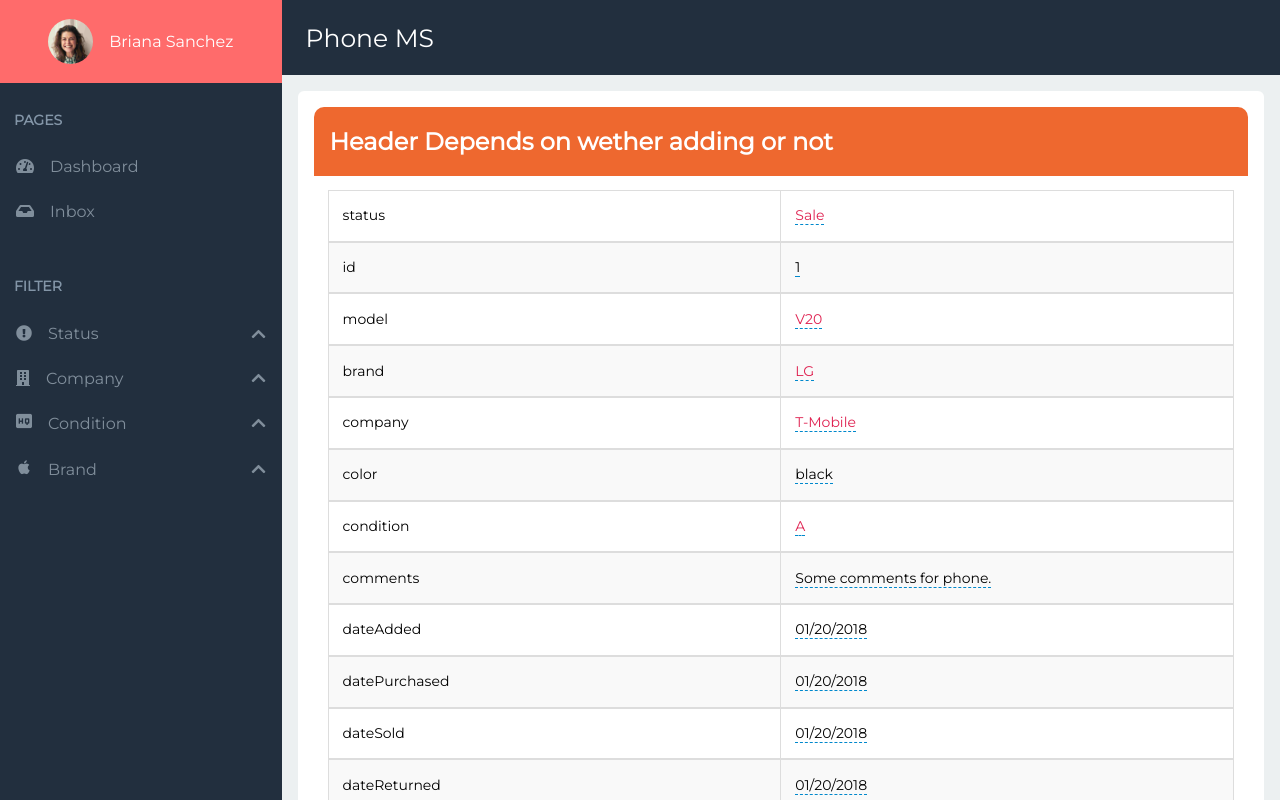
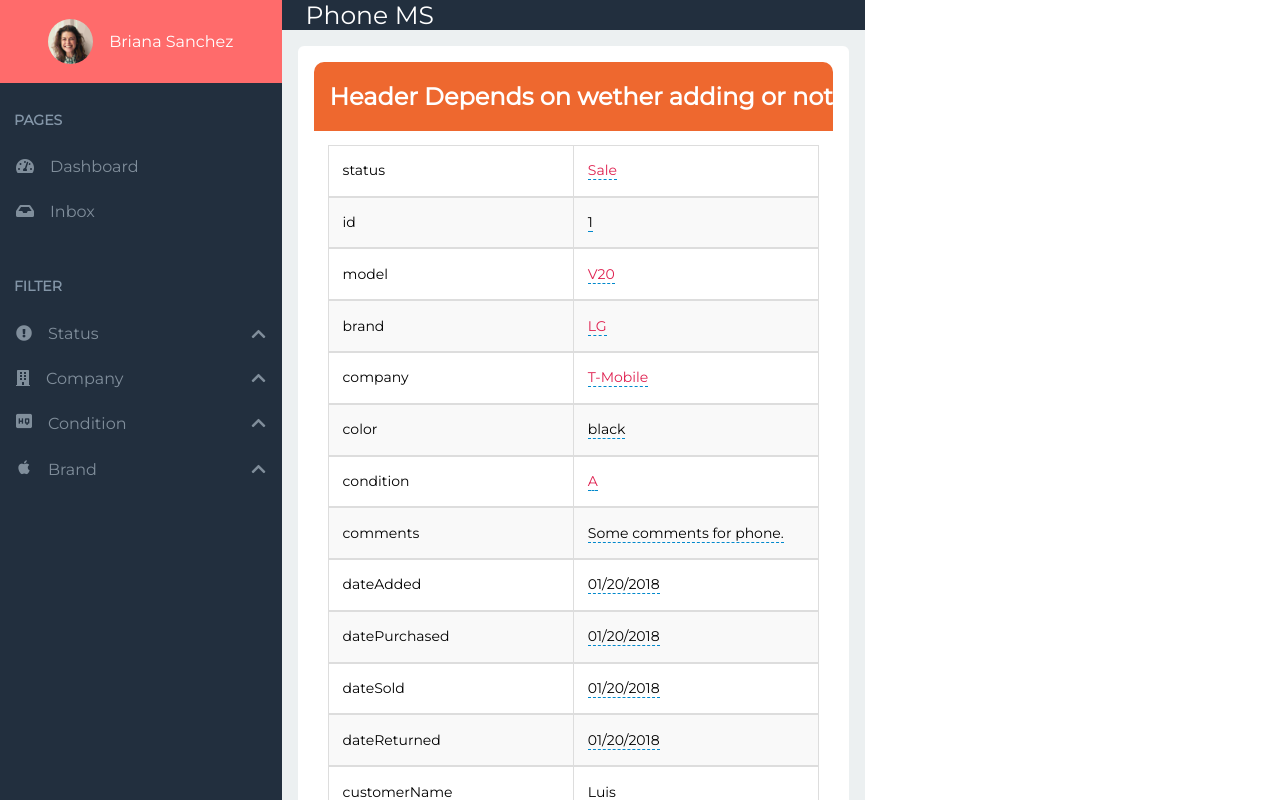
Before and after one commit to sanchezl391/phone-inventory-system-app, a React (Create React App) app: page / in a window 1280 px wide. Shown: the top 800 px of the page. Built offline with nearby package versions, Linux system fonts and the light colour scheme.

Commit message:
fixed AppBody from overflowing viewport height

```diff
--- a/src/App/App.scss
+++ b/src/App/App.scss
@@ -4,6 +4,6 @@
     .main-content-container{
         display: flex;
         flex-direction: column;
-        flex: 1;
+        max-height: 100vh;
     }
 }
--- a/src/App/AppBody/AppBody.scss
+++ b/src/App/AppBody/AppBody.scss
@@ -1,10 +1,15 @@
 .app-body-container{
     background: #ecf0f1;
-    flex:1;
+    display: flex;
+    height: auto;
+
     .app-body-content-container{
         margin: 1em;
         background: white;
         border-radius: 6px;
         padding: 1em;
+        display: flex;
+        height: auto;
+        overflow: auto;
     }
 }
```
